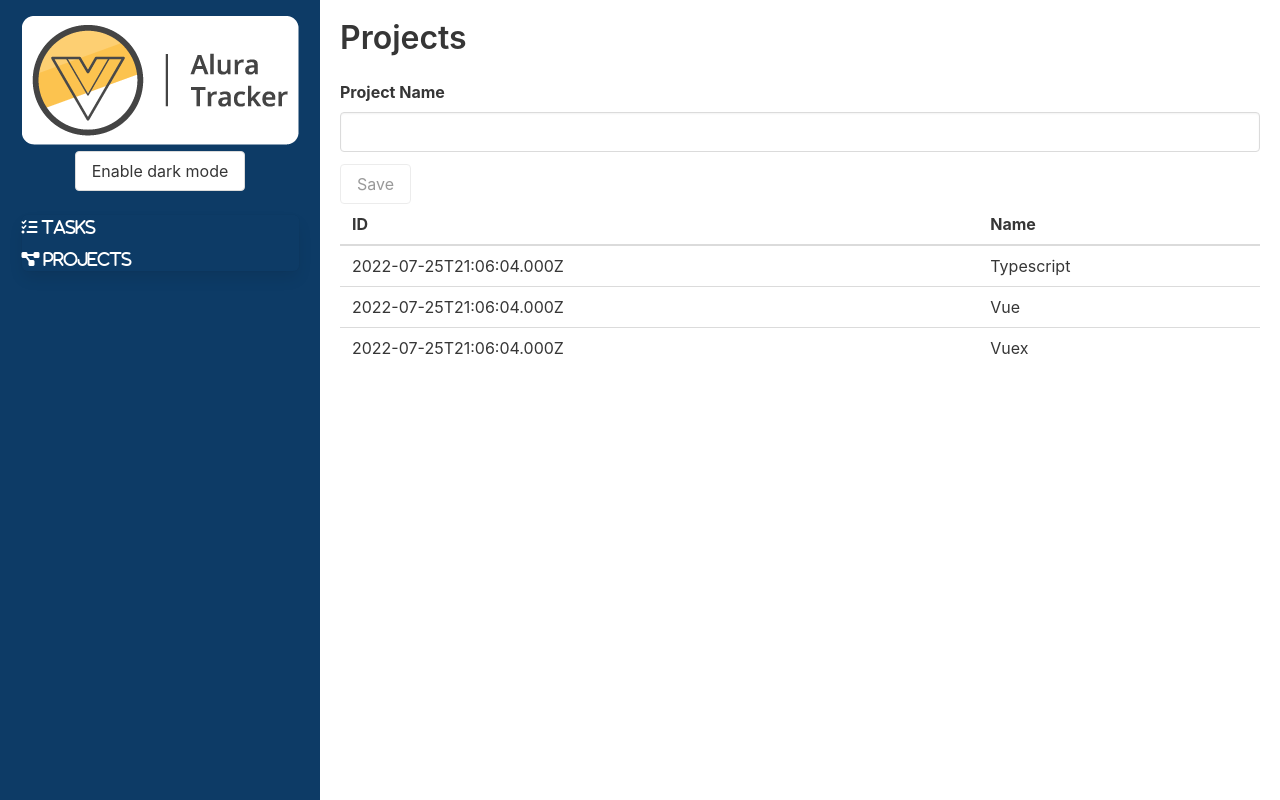
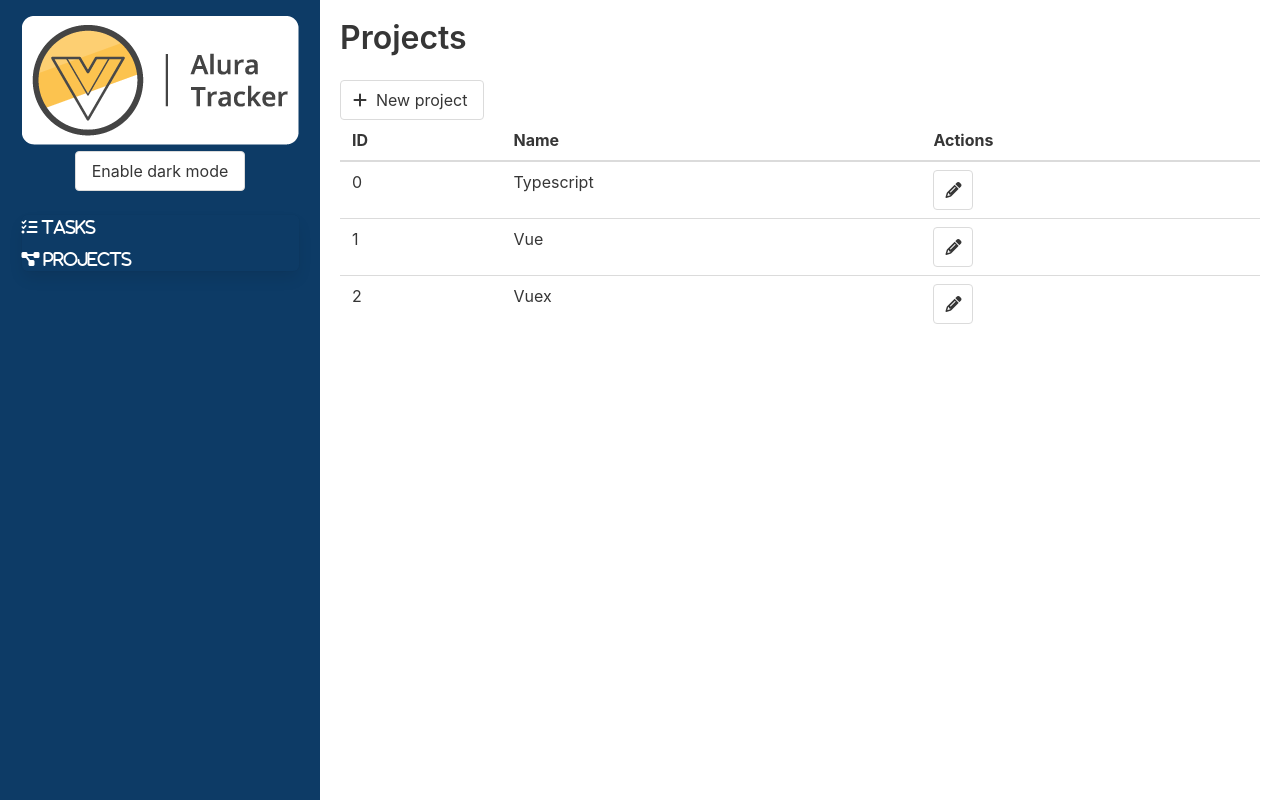
Before and after one commit to TheAwesomeStorm/vue-introduction, a Vue app: page /#/projects in a window 1280 px wide. Built offline with nearby package versions, Linux system fonts and the light colour scheme.

Commit message:
Added new ProjectForms component, responsible for including or editing projects

```diff
--- /dev/null
+++ b/src/components/ProjectForms.vue
@@ -0,0 +1,72 @@
+<template>
+  <form @submit.prevent='onFormSubmit'>
+    <div class='field'>
+      <label for='projectName' class='label'>
+        Project Name
+      </label>
+      <input type='text' class='input' v-model='projectName' id='projectName'>
+    </div>
+    <div class='field'>
+      <button class='button' type='submit' :disabled='isProjectNameEmpty'>
+        Save
+      </button>
+    </div>
+  </form>
+</template>
+
+<script lang='ts'>
+import { useCustomStore } from '@/store';
+import { computed, defineComponent } from 'vue';
+
+export default defineComponent ({
+  computed: {
+    isProjectNameEmpty (): boolean {
+      return this.projectName.length === 0;
+    }
+  },
+  data () {
+    return {
+      projectName: ''
+    };
+  },
+  methods: {
+    edit () {
+      this.store.commit('EDIT_PROJECT', {
+        id: this.id,
+        name: this.projectName
+      });
+    },
+    onFormSubmit () {
+      this.id === undefined ? this.save() : this.edit();
+      this.$router.push('/projects');
+    },
+    save () {
+      this.store.commit('ADD_PROJECT', this.projectName);
+    }
+  },
+  mounted () {
+    if (!this.id) return;
+    const project = this.store.state.projects.find(project => project.id === this.id);
+    this.projectName = project?.name || '';
+  },
+  name: "ProjectForms",
+  props: {
+    id: {
+      type: String
+    }
+  },
+  setup () {
+    const store = useCustomStore();
+    return {
+      projects: computed(() => store.state.projects ),
+      store
+    };
+  }
+});
+</script>
+
+<style scoped>
+  form {
+    padding: 1.25rem;
+  }
+</style>
--- a/src/router/index.ts
+++ b/src/router/index.ts
@@ -1,3 +1,4 @@
+import ProjectForms from '@/components/ProjectForms.vue';
 import ProjectsPage from '@/views/ProjectsPage.vue';
 import TaskPage from '@/views/TaskPage.vue';
 import { RouteRecordRaw, createRouter, createWebHashHistory } from 'vue-router';
@@ -12,6 +13,17 @@ const routes: RouteRecordRaw[] = [
         component: ProjectsPage,
         name: 'Projects',
         path: '/projects'
+    },
+    {
+        component: ProjectForms,
+        name: 'NewProject',
+        path: '/projects/new'
+    },
+    {
+        component: ProjectForms,
+        name: 'EditProject',
+        path: '/projects/edit/:id',
+        props: true
     }
 ];
 
--- a/src/store/index.ts
+++ b/src/store/index.ts
@@ -20,20 +20,24 @@ export const store = createStore<State>({
         name: projectName
       };
       state.projects.push(project);
+    },
+    'EDIT_PROJECT'(state, project: IProject) {
+      const index = state.projects.findIndex(stateProject => stateProject.id === project.id);
+      state.projects[index] = project;
     }
   },
   state: {
     projects: [
       {
-        id: new Date().toISOString(),
+        id: '0',
         name: 'Typescript'
       },
       {
-        id: new Date().toISOString(),
+        id: '1',
         name: 'Vue'
       },
       {
-        id: new Date().toISOString(),
+        id: '2',
         name: 'Vuex'
       }
     ]
--- a/src/views/ProjectsPage.vue
+++ b/src/views/ProjectsPage.vue
@@ -3,30 +3,31 @@
     <h1 class='title'>
       Projects
     </h1>
-    <form @submit.prevent='save'>
-      <div class='field'>
-        <label for='projectName' class='label'>
-          Project Name
-        </label>
-        <input type='text' class='input' v-model='projectName' id='projectName'>
-      </div>
-      <div class='field'>
-        <button class='button' type='submit' :disabled='isProjectNameEmpty'>
-          Save
-        </button>
-      </div>
-    </form>
+    <router-link to='/projects/new' class='button'>
+      <span class='icon is-small'>
+        <i class='fas fa-plus' />
+      </span>
+      <span>New project</span>
+    </router-link>
     <table class='table is-fullwidth'>
       <thead>
         <tr>
           <th>ID</th>
           <th>Name</th>
+          <th>Actions</th>
         </tr>
       </thead>
       <tbody>
         <tr v-for='project in projects' :key='project.id'>
           <td>{{ project.id }}</td>
           <td>{{ project.name }}</td>
+          <td>
+            <router-link :to='`/projects/edit/${project.id}`' class='button'>
+              <span class='icon is-small'>
+              <i class='fas fa-pencil-alt' />
+            </span>
+            </router-link>
+          </td>
         </tr>
       </tbody>
     </table>
@@ -38,28 +39,11 @@ import { useCustomStore } from '@/store';
 import { computed, defineComponent } from 'vue';
 
 export default defineComponent ({
-  computed: {
-    isProjectNameEmpty (): boolean {
-      return this.projectName.length === 0;
-    }
-  },
-  data () {
-    return {
-      projectName: ''
-    };
-  },
-  methods: {
-    save () {
-      this.store.commit('ADD_PROJECT', this.projectName);
-      this.projectName = '';
-    }
-  },
   name: "ProjectsPage",
   setup () {
     const store = useCustomStore();
     return {
-      projects: computed(() => store.state.projects ),
-      store
+      projects: computed(() => store.state.projects)
     };
   }
 });
```
